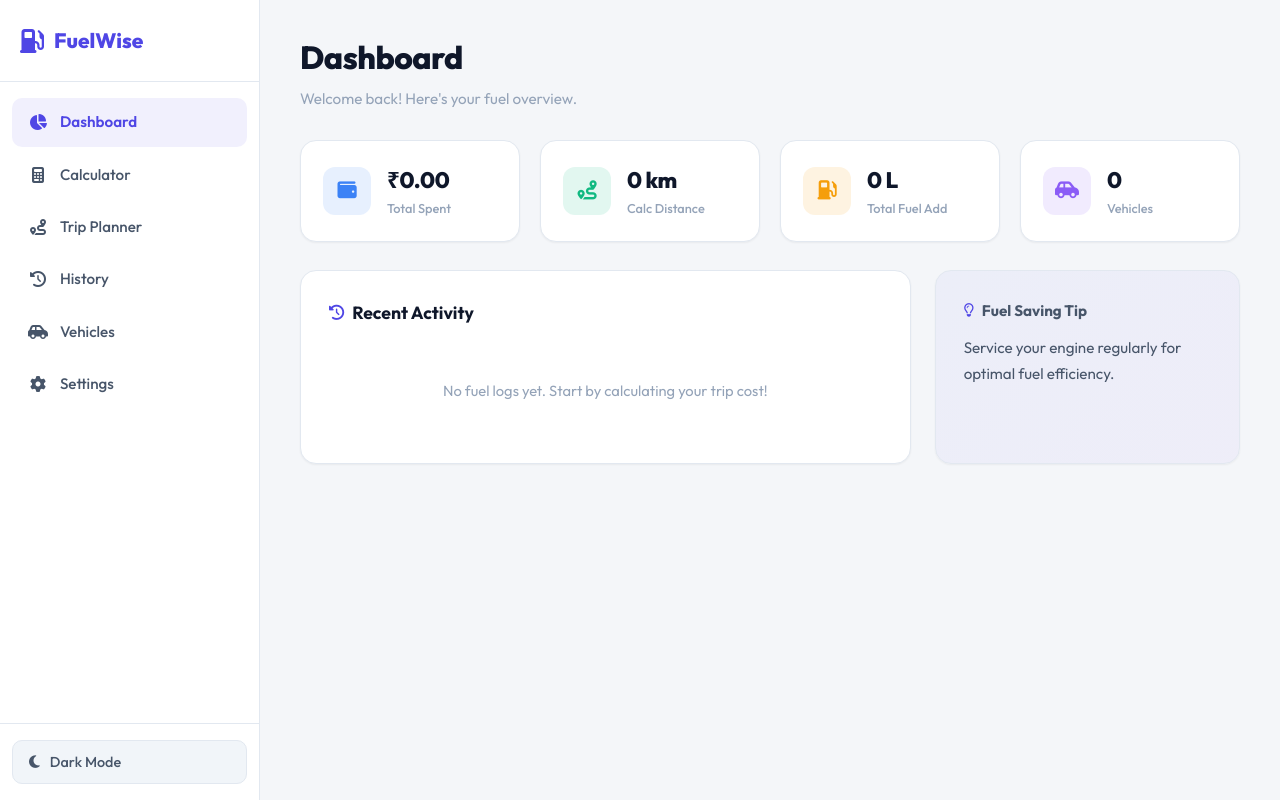
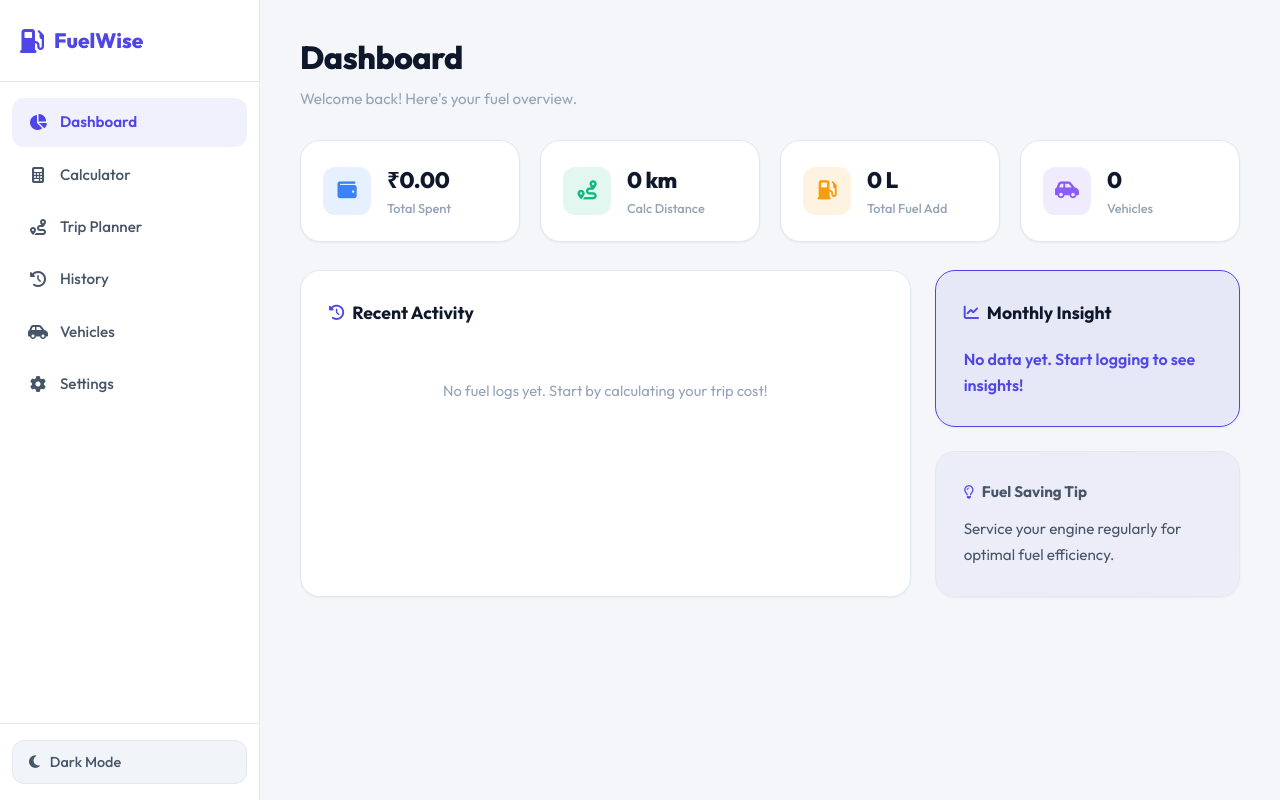
Before and after one commit to dharineeshv2008/fuel-, a Flask app: page / in a window 1280 px wide. Run offline with Flask 3, Linux system fonts and the light colour scheme.

Commit message:
Premium v2 UI & Logic Upgrade: Advanced insights and entrance animations

```diff
--- a/app.py
+++ b/app.py
@@ -3,7 +3,7 @@ import uuid
 import csv
 from datetime import datetime
 from flask import Flask, render_template, request, session, redirect, url_for, flash, Response
-from utils import calculate_fuel, plan_trip, get_random_tip, format_currency
+from utils import calculate_fuel, plan_trip, get_random_tip, format_currency, get_monthly_insight
 
 # Explicitly set paths for Vercel deployment safety
 base_dir = os.path.dirname(os.path.abspath(__file__))
@@ -84,7 +84,8 @@ def dashboard():
                            total_distance=total_distance,
                            vehicle_count=vehicle_count,
                            recent_activity=recent_activity,
-                           tip=get_random_tip())
+                           tip=get_random_tip(),
+                           insight=get_monthly_insight(session["fuel_logs"]))
 
 @app.route("/calculator", methods=["GET", "POST"])
 def calculator():
--- a/static/css/style.css
+++ b/static/css/style.css
@@ -34,10 +34,10 @@
     --shadow-lg: 0 10px 25px -3px rgba(0, 0, 0, 0.08), 0 4px 6px -4px rgba(0, 0, 0, 0.03);
 
     --glass: rgba(255, 255, 255, 0.7);
-    --radius: 16px;
-    --radius-sm: 10px;
-    --radius-xs: 6px;
-    --transition: all 0.3s cubic-bezier(0.4, 0, 0.2, 1);
+    --radius: 20px;
+    --radius-sm: 12px;
+    --radius-xs: 8px;
+    --transition: all 0.4s cubic-bezier(0.4, 0, 0.2, 1);
 }
 
 /* ── DARK THEME ── */
@@ -254,13 +254,41 @@ body {
 @keyframes pageIn {
     from {
         opacity: 0;
-        transform: translateY(12px);
+        transform: translateY(20px);
     }
 
     to {
         opacity: 1;
         transform: translateY(0);
     }
+}
+
+.slide-up {
+    animation: slideUp 0.6s cubic-bezier(0.16, 1, 0.3, 1) both;
+}
+
+@keyframes slideUp {
+    from {
+        opacity: 0;
+        transform: translateY(30px);
+    }
+
+    to {
+        opacity: 1;
+        transform: translateY(0);
+    }
+}
+
+.delay-1 {
+    animation-delay: 0.1s;
+}
+
+.delay-2 {
+    animation-delay: 0.2s;
+}
+
+.delay-3 {
+    animation-delay: 0.3s;
 }
 
 .page-header {
--- a/templates/history.html
+++ b/templates/history.html
@@ -7,7 +7,7 @@
         <p class="page-subtitle">Track your fuel purchases and saved calculations.</p>
     </div>
 
-    <div class="card" style="margin-bottom: 24px;">
+    <div class="card slide-up" style="margin-bottom: 24px;">
         <h3><i class="fa-solid fa-plus"></i> Add Fuel Log</h3>
         <!-- No JS dropdown filling anymore, using server rendered dropdown -->
         <form method="POST" action="{{ url_for('history') }}">
@@ -50,7 +50,7 @@
 
     <div class="dashboard-bottom-row">
         <!-- Logs List -->
-        <div class="card">
+        <div class="card slide-up delay-1">
             <h3><i class="fa-solid fa-gas-pump"></i> Fuel Purchase Logs</h3>
             <div class="history-list">
                 {% if logs %}
@@ -90,7 +90,7 @@
         </div>
 
         <!-- Saved Calculations -->
-        <div class="card">
+        <div class="card slide-up delay-2">
             <h3><i class="fa-solid fa-calculator"></i> Saved Calculations</h3>
             <div class="history-list">
                 {% if calcs %}
--- a/templates/index.html
+++ b/templates/index.html
@@ -41,7 +41,7 @@
 
     <div class="dashboard-bottom-row">
         <!-- Recent Activity -->
-        <div class="card">
+        <div class="card slide-up delay-1">
             <h3><i class="fa-solid fa-clock-rotate-left"></i> Recent Activity</h3>
             <div class="activity-list" id="recentActivity">
                 {% if recent_activity %}
@@ -61,10 +61,19 @@
             </div>
         </div>
 
-        <!-- Tip -->
-        <div class="card tip-card">
-            <h4><i class="fa-regular fa-lightbulb"></i> Fuel Saving Tip</h4>
-            <p class="tip-text" id="fuelTip" style="margin-top:12px;">{{ tip }}</p>
+        <div class="dashboard-sidebar-column">
+            <!-- Monthly Insight -->
+            <div class="card slide-up delay-2"
+                style="background: var(--accent-primary-light); border-color: var(--accent-primary); color: var(--accent-primary);">
+                <h3><i class="fa-solid fa-chart-line"></i> Monthly Insight</h3>
+                <p style="font-weight: 600; font-size: 1rem;">{{ insight }}</p>
+            </div>
+
+            <!-- Tip -->
+            <div class="card tip-card slide-up delay-3">
+                <h4><i class="fa-regular fa-lightbulb"></i> Fuel Saving Tip</h4>
+                <p class="tip-text" id="fuelTip" style="margin-top:12px;">{{ tip }}</p>
+            </div>
         </div>
     </div>
 </div>
--- a/templates/settings.html
+++ b/templates/settings.html
@@ -9,7 +9,7 @@
 
     <div class="settings-grid">
         <!-- Display & Preferences -->
-        <div class="card">
+        <div class="card slide-up">
             <h3><i class="fa-solid fa-palette"></i> Display & Preferences</h3>
             <form method="POST" action="{{ url_for('settings') }}">
                 <input type="hidden" name="action" value="save">
@@ -67,7 +67,7 @@
         </div>
 
         <!-- Data Management -->
-        <div class="card">
+        <div class="card slide-up delay-1">
             <h3><i class="fa-solid fa-database"></i> Session Data Management</h3>
 
             <div class="setting-item">
--- a/templates/trip.html
+++ b/templates/trip.html
@@ -8,7 +8,7 @@
     </div>
 
     <div class="calc-layout">
-        <form method="POST" action="{{ url_for('trip_planner') }}" id="tripForm" class="card">
+        <form method="POST" action="{{ url_for('trip_planner') }}" id="tripForm" class="card slide-up">
             <div class="form-grid">
                 <div class="form-group">
                     <label>Total Distance (km)</label>
--- a/templates/vehicles.html
+++ b/templates/vehicles.html
@@ -8,7 +8,7 @@
     </div>
 
     <!-- Add Vehicle Form -->
-    <div class="card">
+    <div class="card slide-up">
         <h3><i class="fa-solid fa-plus"></i> Add New Vehicle</h3>
         <form id="addVehicleForm" method="POST" action="{{ url_for('vehicles') }}">
             <input type="hidden" name="action" value="add">
--- a/utils.py
+++ b/utils.py
@@ -33,6 +33,17 @@ def calculate_fuel(distance, mileage, fuel_price, trip_type, passengers, daily_k
     co2_emissions = fuel_needed * 2.31
     consumption = (fuel_needed / actual_distance) * 100 # L/100km
 
+    # Wear and tear estimate (avg 0.15 per km excluding fuel)
+    wear_tear = actual_distance * 0.15
+    total_trip_impact = total_cost + wear_tear
+
+    # Efficiency Insight
+    # benchmark: 20 km/L is considered high efficiency
+    savings_potential = 0
+    if mileage < 20:
+        optimal_fuel = actual_distance / 20
+        savings_potential = (fuel_needed - optimal_fuel) * fuel_price
+
     # Monthly/Yearly projections
     monthly_cost = 0
     yearly_cost = 0
@@ -50,7 +61,10 @@ def calculate_fuel(distance, mileage, fuel_price, trip_type, passengers, daily_k
         "co2": co2_emissions,
         "consumption": consumption,
         "monthly_cost": monthly_cost,
-        "yearly_cost": yearly_cost
+        "yearly_cost": yearly_cost,
+        "wear_tear": wear_tear,
+        "total_impact": total_trip_impact,
+        "savings_potential": savings_potential
     }
 
 def plan_trip(total_dist, mileage, fuel_price, tank_size, speed):
@@ -124,4 +138,16 @@ def format_hours(hours_float):
     """Format decimal hours into 'X_h Y_m'."""
     hrs = int(hours_float)
     mins = round((hours_float - hrs) * 60)
+    if hrs == 0:
+        return f"{mins}m"
     return f"{hrs}h {mins}m"
+
+def get_monthly_insight(logs):
+    """Generate a summary insight based on fuel logs."""
+    if not logs:
+        return "No data yet. Start logging to see insights!"
+
+    avg_price = sum(l['price'] for l in logs) / len(logs)
+    total_l = sum(l['litres'] for l in logs)
+
+    return f"Avg. Price: {avg_price:.2f}/L | Total: {total_l:.1f}L filled."
```
Also changed, not shown: templates/calculator.html (+22 -3 lines).
